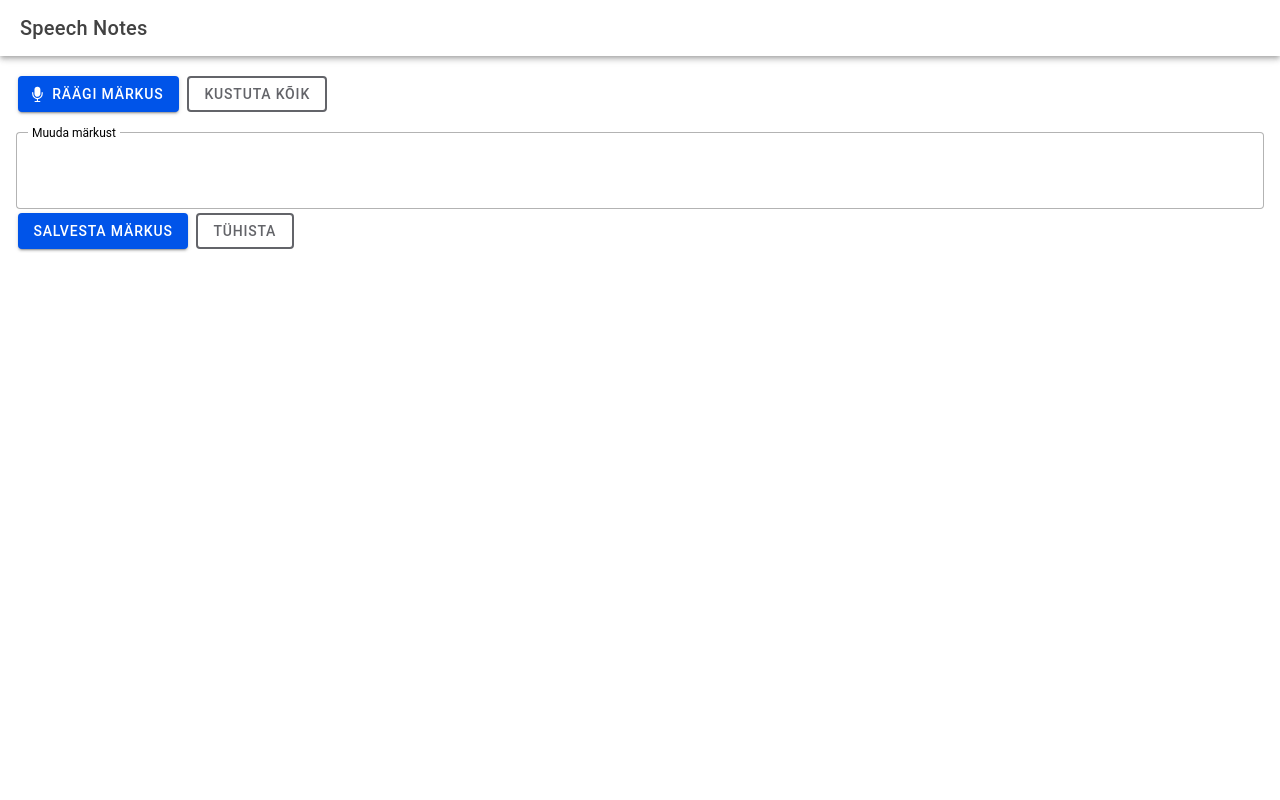
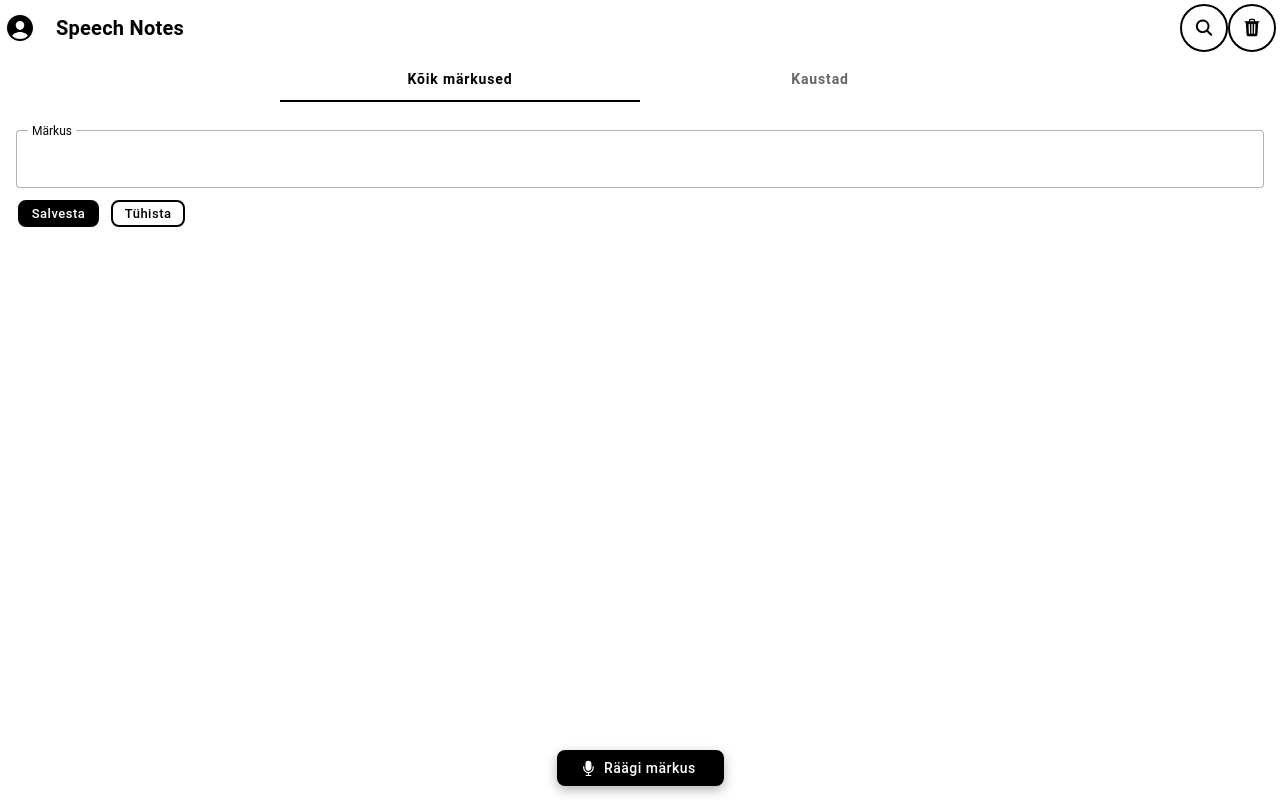
Before and after one commit to Merili-t/Mobiilirakenduste_arendamine, a website built with Vite: page speech-notes/index.html in a window 1280 px wide. Built offline with nearby package versions, Linux system fonts and the light colour scheme; what @capacitor/preferences would draw is missing.

Commit message:
Restyle note cards as ion-card, add segment control and sheet-style modal theming

```diff
--- a/speech-notes/index.html
+++ b/speech-notes/index.html
@@ -10,30 +10,95 @@
   </head>
   <body>
     <ion-app>
-      <ion-header>
+      <ion-header class="ion-no-border">
         <ion-toolbar>
+          <ion-avatar slot="start" class="header-avatar">
+            <ion-icon name="person-circle"></ion-icon>
+          </ion-avatar>
           <ion-title>Speech Notes</ion-title>
+          <ion-buttons slot="end">
+            <ion-button id="search-btn" fill="clear">
+              <ion-icon slot="icon-only" name="search"></ion-icon>
+            </ion-button>
+            <ion-button id="clear-btn" fill="clear">
+              <ion-icon slot="icon-only" name="trash"></ion-icon>
+            </ion-button>
+          </ion-buttons>
+        </ion-toolbar>
+        <ion-toolbar class="segment-toolbar">
+          <ion-segment id="view-segment" value="notes">
+            <ion-segment-button value="notes">
+              <ion-label>Kõik märkused</ion-label>
+            </ion-segment-button>
+            <ion-segment-button value="folders">
+              <ion-label>Kaustad</ion-label>
+            </ion-segment-button>
+          </ion-segment>
         </ion-toolbar>
       </ion-header>
-      <ion-content class="ion-padding">
-        <ion-button id="record-btn">
-          <ion-icon slot="start" name="mic"></ion-icon>
-          <span id="record-label">Räägi märkus</span>
-        </ion-button>
-        <ion-button id="clear-btn" fill="outline" color="medium">Kustuta kõik</ion-button>
-        <p id="live-text"></p>
-        <ion-textarea
-          id="draft"
-          label="Muuda märkust"
-          label-placement="stacked"
-          fill="outline"
-          auto-grow="true"
-          rows="3"
-        ></ion-textarea>
-        <ion-button id="save-btn">Salvesta märkus</ion-button>
-        <ion-button id="cancel-btn" fill="outline" color="medium">Tühista</ion-button>
-        <ion-list id="notes-list"></ion-list>
+
+      <ion-content id="main-content">
+        <div class="editor">
+          <p id="live-text"></p>
+          <ion-textarea
+            id="draft"
+            label="Märkus"
+            label-placement="stacked"
+            fill="outline"
+            auto-grow="true"
+            rows="2"
+          ></ion-textarea>
+          <div class="editor-actions">
+            <ion-button id="save-btn" size="small">Salvesta</ion-button>
+            <ion-button id="cancel-btn" size="small" fill="outline">Tühista</ion-button>
+          </div>
+        </div>
+
+        <div id="notes-view">
+          <div id="notes-list"></div>
+        </div>
+
+        <div id="folders-view" class="ion-hide">
+          <div class="empty-state">
+            <ion-icon name="folder-open-outline"></ion-icon>
+            <p>Kaustad tulevad peagi</p>
+          </div>
+        </div>
+
+        <ion-fab slot="fixed" vertical="bottom" horizontal="center">
+          <ion-button id="record-btn" shape="round">
+            <ion-icon slot="start" name="mic"></ion-icon>
+            <span id="record-label">Räägi märkus</span>
+          </ion-button>
+        </ion-fab>
       </ion-content>
+
+      <ion-modal id="note-modal" handle="true">
+        <ion-header class="ion-no-border">
+          <ion-toolbar>
+            <ion-buttons slot="start">
+              <ion-button id="modal-back">&lsaquo; Kõik märkused</ion-button>
+            </ion-buttons>
+          </ion-toolbar>
+        </ion-header>
+        <ion-content>
+          <div class="detail">
+            <h1 id="detail-title"></h1>
+            <dl class="detail-meta">
+              <dt>Loodud</dt>
+              <dd id="detail-created"></dd>
+              <dt>Pikkus</dt>
+              <dd id="detail-length"></dd>
+            </dl>
+            <hr />
+            <p id="detail-text"></p>
+            <div class="detail-actions">
+              <ion-button id="detail-edit">Muuda</ion-button>
+              <ion-button id="detail-delete" fill="outline">Kustuta</ion-button>
+            </div>
+          </div>
+        </ion-content>
+      </ion-modal>
     </ion-app>
 
     <script type="module" src="/src/main.ts"></script>
--- a/speech-notes/src/main.ts
+++ b/speech-notes/src/main.ts
@@ -8,13 +8,14 @@ import '@ionic/core/css/typography.css';
 import '@ionic/core/css/padding.css';
 import '@ionic/core/css/flex-utils.css';
 import '@ionic/core/css/display.css';
+import './theme.css'
 
 import { addIcons } from 'ionicons';
-import { mic, stop } from 'ionicons/icons';
 import { SpeechRecognition } from '@capacitor-community/speech-recognition';
 import { Preferences } from '@capacitor/preferences';
 import { Capacitor } from '@capacitor/core';
-addIcons({ mic, stop });
+import { mic, stop, search, trash, personCircle, folderOpenOutline } from 'ionicons/icons';
+addIcons({ mic, stop, search, trash, personCircle, folderOpenOutline });
 
 interface Note {
   id: number;
@@ -26,45 +27,100 @@ let notes: Note[] = [];
 let recording = false;
 let editingId: number | null = null;
 
-const btn = document.getElementById('record-btn') as HTMLElement;
+const btn = document.getElementById('record-btn') as HTMLIonButtonElement;
 const label = document.getElementById('record-label')!;
-const icon = btn.querySelector('ion-icon')!;
+const icon = btn.querySelector('ion-icon') as HTMLIonIconElement;
 const live = document.getElementById('live-text')!;
 const list = document.getElementById('notes-list')!;
 const draft = document.getElementById('draft') as HTMLIonTextareaElement;
 
+const modal = document.getElementById('note-modal') as HTMLIonModalElement;
+modal.breakpoints = [0, 0.5, 0.9];
+modal.initialBreakpoint = 0.9;
+modal.presentingElement = document.getElementById('main-content')!;
+let openNote: Note | null = null;
+
+const segment = document.getElementById('view-segment') as HTMLIonSegmentElement;
+const notesView = document.getElementById('notes-view')!;
+const foldersView = document.getElementById('folders-view')!;
+
+segment.addEventListener('ionChange', (ev: any) => {
+  const value = ev.detail.value;
+  notesView.classList.toggle('ion-hide', value !== 'notes');
+  foldersView.classList.toggle('ion-hide', value !== 'folders');
+});
+
+async function editNote(n: Note) {
+  editingId = n.id;
+  draft.value = n.text;
+  await document.querySelector('ion-content')!.scrollToTop(200);
+  draft.setFocus();
+}
+
+function deleteNote(n: Note) {
+  notes = notes.filter((x) => x.id !== n.id);
+  save();
+  render();
+}
+
+function openDetail(n: Note) {
+  openNote = n;
+  const firstLine = n.text.split(/[.!?\n]/)[0].trim();
+  document.getElementById('detail-title')!.textContent =
+    firstLine.length > 40 ? firstLine.slice(0, 40) + '…' : firstLine;
+  document.getElementById('detail-created')!.textContent = new Date(n.id).toLocaleString('et-EE');
+  document.getElementById('detail-length')!.textContent = `${n.text.split(/\s+/).length} sõna`;
+  document.getElementById('detail-text')!.textContent = n.text;
+  modal.present();
+}
+
+document.getElementById('modal-back')!.addEventListener('click', () => modal.dismiss());
+document.getElementById('detail-edit')!.addEventListener('click', async () => {
+  await modal.dismiss();
+  if (openNote) editNote(openNote);
+});
+document.getElementById('detail-delete')!.addEventListener('click', async () => {
+  await modal.dismiss();
+  if (openNote) deleteNote(openNote);
+});
+
 function render() {
   list.innerHTML = '';
   for (const n of notes) {
-    const item = document.createElement('ion-item');
-    const l = document.createElement('ion-label');
-    l.textContent = n.text;
-    l.style.whiteSpace = 'normal';
+    const card = document.createElement('ion-card');
+    card.className = 'note-card';
+    card.addEventListener('click', () => openDetail(n));
+
+    const content = document.createElement('ion-card-content');
+    const date = document.createElement('ion-note');
+    date.textContent = new Date(n.id).toLocaleDateString('et-EE', { day: '2-digit', month: 'short' });
+
+    const text = document.createElement('p');
+    text.textContent = n.text;
+    const actions = document.createElement('div');
+    actions.className = 'note-actions';
     const edit = document.createElement('ion-button');
-    edit.slot = 'end';
     edit.setAttribute('fill', 'clear');
+    edit.setAttribute('size', 'small');
     edit.textContent = 'Muuda';
-    edit.addEventListener('click', async () => {
-      editingId = n.id;
-      draft.value = n.text;
-      await document.querySelector('ion-content')!.scrollToTop(200);
-      draft.setFocus();
+    edit.addEventListener('click', (ev) => {
+      ev.stopPropagation();
+      editNote(n);
     });
     const del = document.createElement('ion-button');
-    del.slot = 'end';
     del.setAttribute('fill', 'clear');
-    del.setAttribute('color', 'danger');
+    del.setAttribute('size', 'small');
     del.textContent = 'Kustuta';
-    del.addEventListener('click', () => {
-      notes = notes.filter((x) => x.id !== n.id);
-      save();
-      render();
+    del.addEventListener('click', (ev) => {
+      ev.stopPropagation();
+      deleteNote(n);
     });
-    item.append(l, edit, del);
-    list.appendChild(item);
+    actions.append(edit, del);
+    content.append(date, text, actions);
+    card.append(content);
+    list.appendChild(card);
   }
 }
-
 async function save() {
   await Preferences.set({ key: KEY, value: JSON.stringify(notes) });
 }
@@ -89,8 +145,8 @@ async function load() {
 function setRecording(on: boolean) {
   recording = on;
   label.textContent = on ? 'Peata' : 'Räägi märkus';
-  (icon as any).name = on ? 'stop' : 'mic';
-  btn.setAttribute('color', on ? 'danger' : 'primary');
+  icon.name = on ? 'stop' : 'mic';
+  btn.color = on ? 'danger' : 'primary';
 }
 
 // Brauseri Web Speech API (ainult testimiseks, Chrome/Edge)
--- /dev/null
+++ b/speech-notes/src/theme.css
@@ -0,0 +1,275 @@
+/* Black & white theme.
+   Ionic components use shadow DOM, so outer selectors can't reach their
+   internals. Use Ionic CSS variables (they pierce the shadow boundary)
+   and ::part() for the few things variables don't cover. */
+
+:root {
+  --ion-background-color: #ffffff;
+  --ion-text-color: #000000;
+
+  --ion-color-primary: #000000;
+  --ion-color-primary-rgb: 0, 0, 0;
+  --ion-color-primary-contrast: #ffffff;
+  --ion-color-primary-contrast-rgb: 255, 255, 255;
+  --ion-color-primary-shade: #000000;
+  --ion-color-primary-tint: #333333;
+
+  --ion-toolbar-background: #ffffff;
+  --ion-toolbar-color: #000000;
+  --ion-item-background: #ffffff;
+  --ion-item-color: #000000;
+  --ion-border-color: #000000;
+}
+
+/* Per-component variables set on the host are inherited inside the shadow root */
+ion-toolbar {
+  --background: #ffffff;
+  --color: #000000;
+}
+
+ion-content {
+  --background: #ffffff;
+  --color: #000000;
+}
+
+ion-list {
+  --background: #ffffff;
+  --border-width: 2px;
+  --border-style: solid;
+  --border-radius: 8px;
+  --border-color: #000000;
+  --padding-top: 16px;
+  --padding-bottom: 16px;
+}
+
+ion-item {
+  --background: #ffffff;
+  --border-width: 2px;
+  --border-style: solid;
+  --border-radius: 8px;
+  --color: #000000;
+  --border-color: #000000;
+  --padding-top: 3px;
+}
+
+ion-button {
+  --background: #000000;
+  --color: #ffffff;
+  --border-radius: 10px;
+  --border-width: 2px;
+  --border-style: solid;
+  --border-color: #000000;
+  --background-hover: #ffffff;
+  --color-hover: #000000; /* fixed: was #ffffff, which made hover text invisible on a white hover background */
+  --background-activated: #ffffff;
+  --color-activated: #000000;
+}
+
+ion-button[fill='outline'] {
+  --background: #ffffff;
+  --color: #000000;
+}
+
+/* ::part() reaches elements Ionic exposes from its shadow DOM */
+ion-button::part(native) {
+  text-transform: none;
+  letter-spacing: 0.5px;
+}
+
+ion-input,
+ion-textarea {
+  --background: #ffffff;
+  --color: #000000;
+  --placeholder-color: #666666;
+  --placeholder-opacity: 1;
+}
+
+/* Layout: two-column masonry of grey note cards, floating record pill */
+ion-title {
+  font-weight: 700;
+}
+
+/* Header avatar */
+.header-avatar {
+  width: 32px;
+  height: 32px;
+  margin-inline-start: 4px;
+}
+.header-avatar ion-icon {
+  width: 100%;
+  height: 100%;
+  color: #000000;
+}
+
+/* Segment control — underline style matching the reference image */
+.segment-toolbar {
+  --background: #ffffff;
+  --min-height: 40px;
+  padding-top: 0;
+}
+
+ion-segment {
+  --background: #ffffff;
+}
+
+ion-segment-button {
+  --color: #666666;
+  --color-checked: #000000;
+  --indicator-color: transparent;
+  --border-radius: 0;
+  text-transform: none;
+  font-weight: 600;
+  min-height: 36px;
+}
+
+/* Underline on the checked segment button — overrides Ionic's default
+   pill indicator with a bottom-border using the exposed part */
+ion-segment-button::part(indicator-background) {
+  background: #000000;
+  height: 2px;
+  align-self: flex-end;
+}
+
+.editor {
+  padding: 12px 16px 0;
+}
+
+.editor-actions {
+  display: flex;
+  gap: 8px;
+  margin-top: 8px;
+}
+
+/* Notes list — two-column masonry of ion-card notes */
+#notes-list {
+  columns: 2;
+  column-gap: 12px;
+  padding: 16px 16px 96px;
+}
+
+ion-card.note-card {
+  --background: #f2f2f2;
+  --color: #000000;
+  break-inside: avoid;
+  margin: 0 0 12px;
+  box-shadow: none;
+  border-radius: 8px;
+}
+
+ion-card.note-card ion-card-content {
+  padding: 12px;
+}
+
+ion-card.note-card ion-note {
+  display: block;
+  font-size: 11px;
+  letter-spacing: 1px;
+  text-transform: uppercase;
+  --color: #666666;
+}
+
+ion-card.note-card p {
+  margin: 6px 0 8px;
+  font-size: 14px;
+  line-height: 1.4;
+  overflow-wrap: anywhere;
+}
+
+.note-actions {
+  display: flex;
+  gap: 4px;
+  margin-left: -8px;
+}
+
+.note-actions ion-button {
+  --color: #000000;
+  --background: transparent;
+  --background-hover: #e0e0e0;
+  --border-width: 0;
+  font-size: 12px;
+}
+
+/* Empty state for the Folders tab */
+.empty-state {
+  display: flex;
+  flex-direction: column;
+  align-items: center;
+  justify-content: center;
+  gap: 8px;
+  padding: 64px 16px;
+  color: #666666;
+}
+.empty-state ion-icon {
+  font-size: 48px;
+}
+
+ion-fab ion-button {
+  --border-radius: 8px;
+  --box-shadow: 0 4px 12px rgba(0, 0, 0, 0.3);
+}
+
+/* Detail modal: card-style sheet (breakpoints set in main.ts), so the
+   border-radius is visible on the top corners instead of being clipped */
+ion-modal#note-modal {
+  --background: #ffffff;
+  --border-radius: 16px;
+  --box-shadow: 0 -4px 24px rgba(0, 0, 0, 0.15);
+}
+
+.detail {
+  padding: 8px 20px 24px;
+}
+
+.detail h1 {
+  margin: 8px 0 16px;
+  font-size: 22px;
+  font-weight: 700;
+}
+
+.detail-meta {
+  display: grid;
+  grid-template-columns: 110px 1fr;
+  row-gap: 10px;
+  margin: 0;
+  font-size: 13px;
+}
+
+.detail-meta dt {
+  color: #666666;
+}
+
+.detail-meta dd {
+  margin: 0;
+}
+
+.detail hr {
+  border: 0;
+  border-top: 1px solid #e0e0e0;
+  margin: 16px 0;
+}
+
+#detail-text {
+  font-size: 15px;
+  line-height: 1.6;
+  white-space: pre-wrap;
+  overflow-wrap: anywhere;
+}
+
+.detail-actions {
+  display: flex;
+  gap: 8px;
+  margin-top: 24px;
+}
+
+/* Ionic sets radius/shadow on :host(.button-solid/.button-small); raise specificity to win */
+ion-button.button-solid,
+ion-button.button-small,
+ion-button.button-outline {
+  --border-radius: 8px;
+  --box-shadow: none;
+}
+
+ion-fab ion-button.button-solid {
+  --border-radius: 8px;
+  --box-shadow: 0 4px 12px rgba(0, 0, 0, 0.3);
+}
```
Also changed, not shown: 1 other file.
